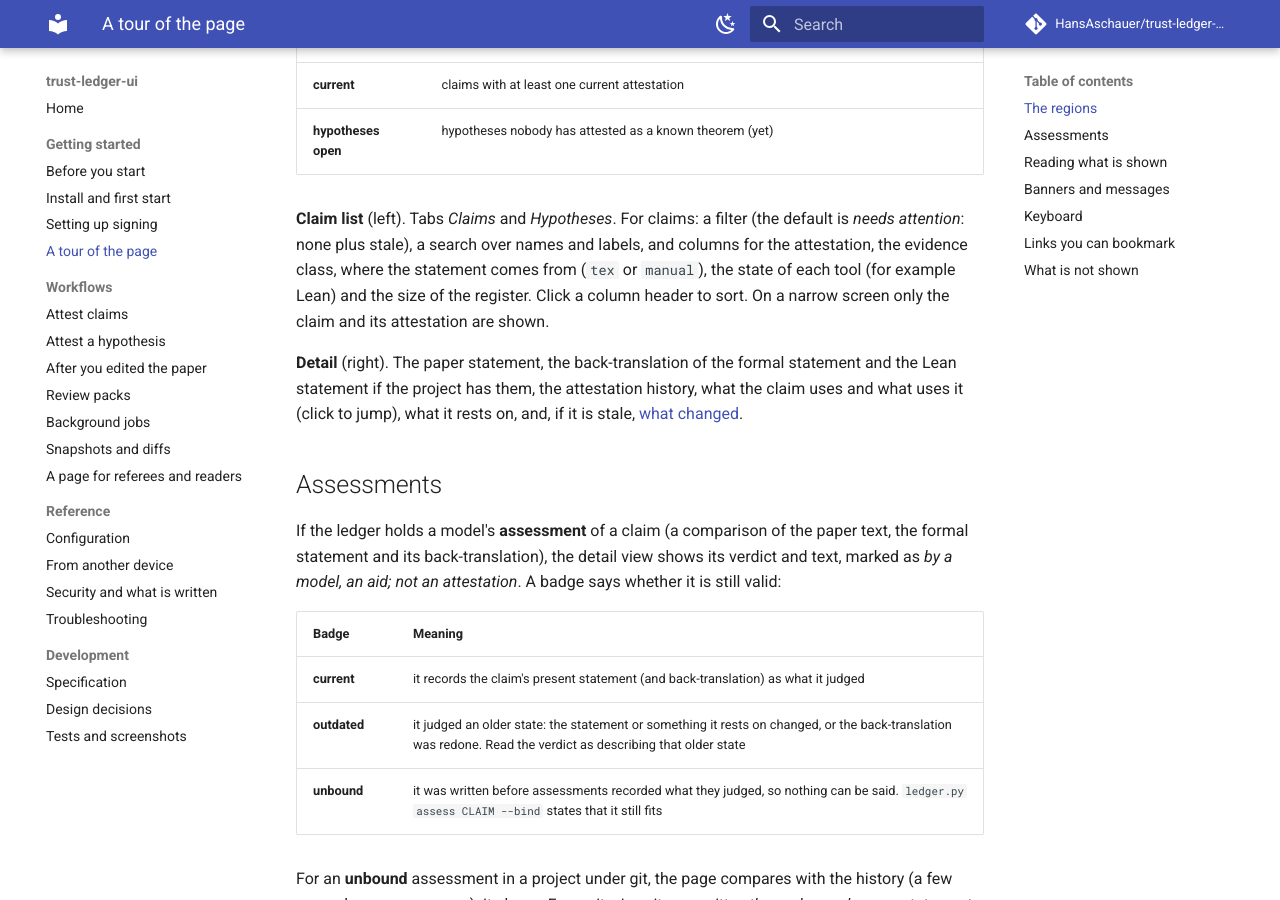
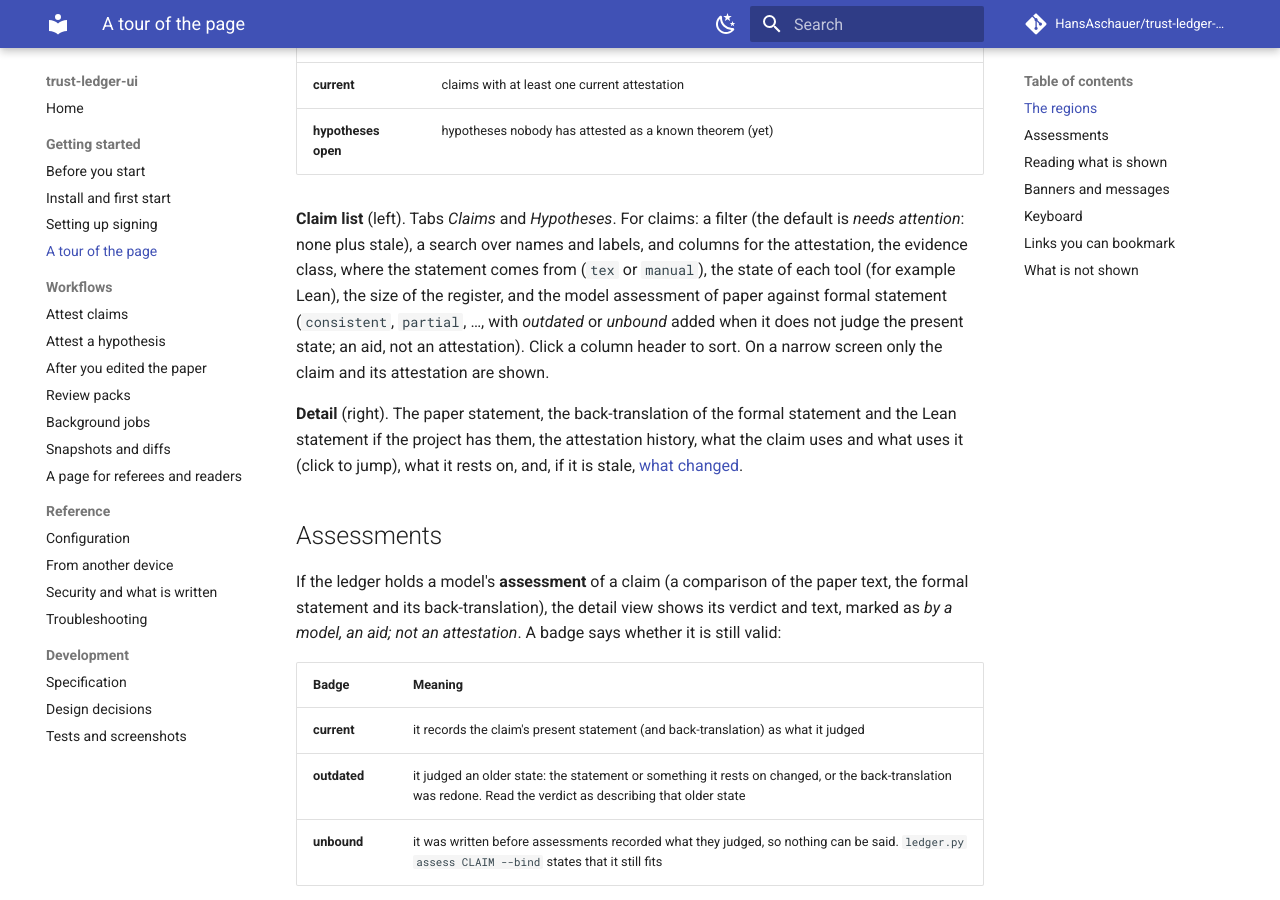
Before and after one commit to HansAschauer/trust-ledger-ui, an MkDocs documentation site: the page built from docs/tour.md, in a window 1280 px wide and 900 px high, scrolled down 990 px. Built offline with MkDocs 1.6.1 and Material for MkDocs 9.7.7, drawn with Linux system fonts in a browser that asks for light colours; comment, search, counter and statistics services are not loaded.

Commit message:
Screenshots regenerated; manual names the assessment column
shots.js had the same ambiguous .banner.info selector as the e2e test (now .nosnap).

Co-Authored-By: Claude Opus 5.5 <noreply@anthropic.com>

```diff
--- a/docs/tour.md
+++ b/docs/tour.md
@@ -21,7 +21,9 @@ The counts:
 
 **Claim list** (left). Tabs *Claims* and *Hypotheses*. For claims: a filter (the default is *needs attention*: none plus
 stale), a search over names and labels, and columns for the attestation, the evidence class, where the statement comes from
-(`tex` or `manual`), the state of each tool (for example Lean) and the size of the register. Click a column header to sort.
+(`tex` or `manual`), the state of each tool (for example Lean), the size of the register, and the model assessment of paper against formal
+statement (`consistent`, `partial`, …, with *outdated* or *unbound* added when it does not judge the present state; an aid,
+not an attestation). Click a column header to sort.
 On a narrow screen only the claim and its attestation are shown.
 
 **Detail** (right). The paper statement, the back-translation of the formal statement and the Lean statement if the project
```
Also changed, not shown: docs/images/01-overview.png, docs/images/02-detail.png, docs/images/03-selection.png, docs/images/04-dialog.png, docs/images/05-key-not-loaded.png, docs/images/06-review.png, docs/images/07-done.png, docs/images/08-hypothesis.png, docs/images/09-jobs.png, docs/images/10-review-pack.png, docs/images/12-diff.png, docs/images/13-phone-list.png, docs/images/14-phone-dialog.png, 1 other file.
